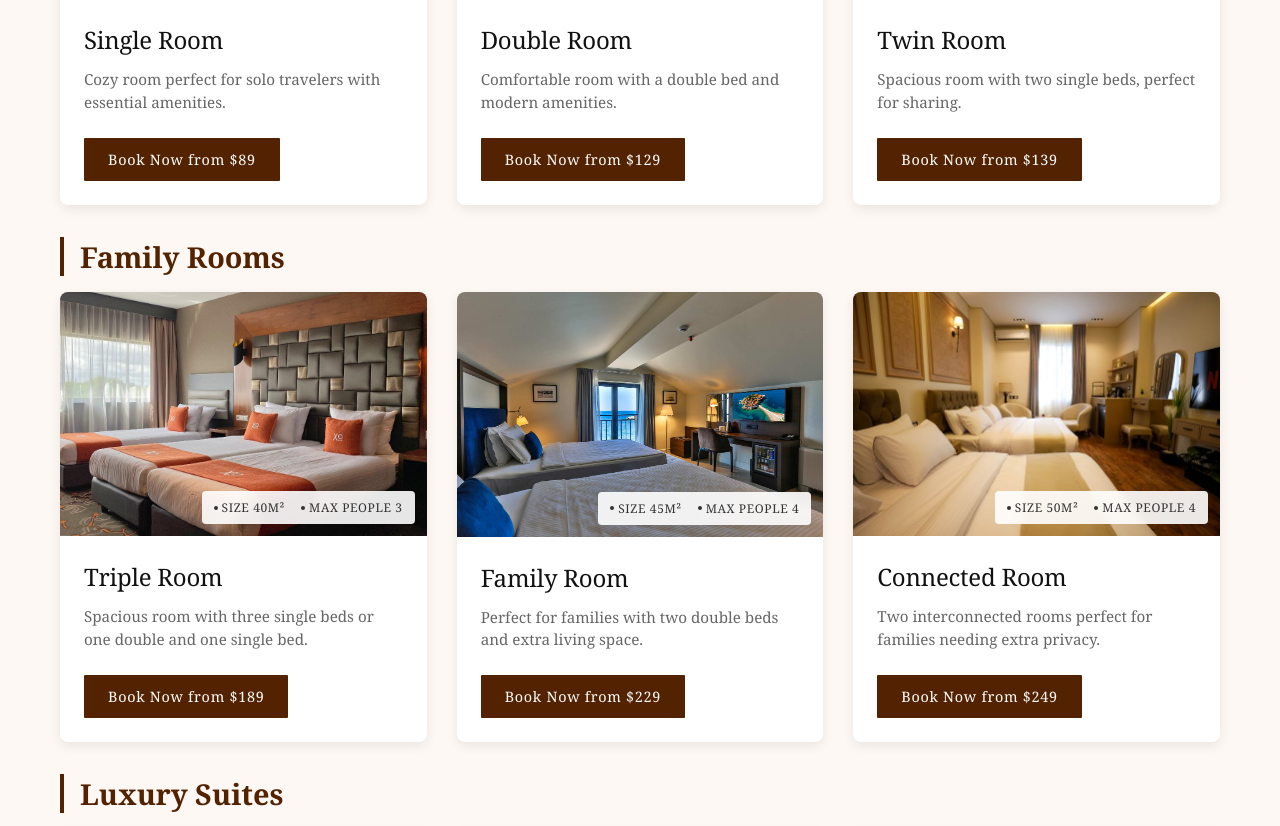
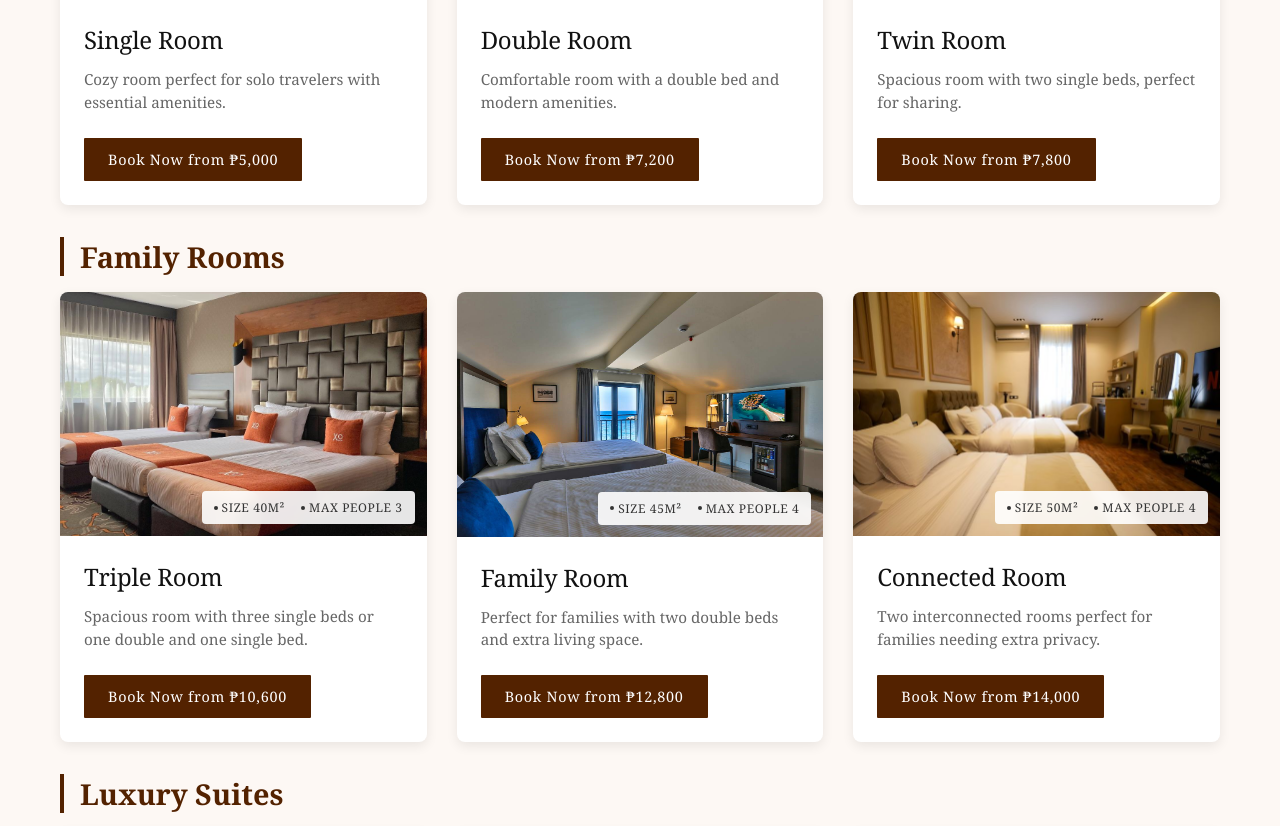
Before and after one commit to z-etsu/Hotel-Booking-System, a PHP site: page / in a window 1280 px wide. Shown: the part 1332-2158 px from the top of the page. Run offline with PHP 8.4, Linux system fonts and the light colour scheme; some libraries are stand-ins or nearby versions.

Commit message:
currency update

```diff
--- a/admin/dashboard.php
+++ b/admin/dashboard.php
@@ -82,7 +82,7 @@ $cancelledBookings = $cancelledBookingsData['cancelled_count'];
                     <div class="card-icon">📊</div>
                     <p class="card-label">Total Bookings</p>
                     <div class="card-value"><?php echo number_format($totalBookings); ?></div>
-                    <p class="card-subtext">₹<?php echo number_format($totalRevenue, 2); ?> total revenue</p>
+                    <p class="card-subtext">₱<?php echo number_format($totalRevenue, 0); ?> total revenue</p>
                 </div>
 
                 <!-- Active Bookings Card -->
@@ -103,9 +103,9 @@ $cancelledBookings = $cancelledBookingsData['cancelled_count'];
 
                 <!-- Revenue Card -->
                 <div class="analytics-card warning total-revenue">
-                    <div class="card-icon">₹</div>
+                    <div class="card-icon">₱</div>
                     <p class="card-label">Total Revenue</p>
-                    <div class="card-value">₹<?php echo number_format($totalRevenue, 0); ?></div>
+                    <div class="card-value">₱<?php echo number_format($totalRevenue, 0); ?></div>
                     <p class="card-subtext">From all bookings</p>
                 </div>
             </div>
--- a/booking.php
+++ b/booking.php
@@ -78,7 +78,7 @@ session_start();
               </div>
               <div class="summary-price">
                 <div class="summary-from">From</div>
-                <div class="summary-value" id="detail-price-small">$399</div>
+                <div class="summary-value" id="detail-price-small">₱16,800</div>
                 <div class="summary-sub">/night</div>
               </div>
             </div>
@@ -99,7 +99,7 @@ session_start();
           <div class="booking-widget" id="booking-widget">
             <h3>Confirm Your Reservation</h3>
             <div class="price-summary">
-              <span class="final-price" id="widget-price">$399</span>
+              <span class="final-price" id="widget-price">₱16,800</span>
               <small>/ per night</small>
             </div>
             <form id="booking-form" autocomplete="off" novalidate>
--- a/bookings.php
+++ b/bookings.php
@@ -115,11 +115,11 @@ $stmt->close();
                                     <div class="booking-details-right">
                                         <div class="booking-detail-item">
                                             <span class="detail-label">💰 Price per Night</span>
-                                            <span class="detail-value">${<?php echo number_format($booking['price_per_night'], 2); ?></span>
+                                            <span class="detail-value">₱<?php echo number_format($booking['price_per_night'], 0); ?></span>
                                         </div>
                                         <div class="booking-detail-item">
                                             <span class="detail-label">💵 Total Price</span>
-                                            <span class="detail-value-total">${<?php echo number_format($booking['total_price'], 2); ?></span>
+                                            <span class="detail-value-total">₱<?php echo number_format($booking['total_price'], 0); ?></span>
                                         </div>
                                         <div class="booking-detail-item">
                                             <span class="detail-label">📝 Booking Date</span>
--- a/index.php
+++ b/index.php
@@ -91,7 +91,7 @@ session_start(); // **START SESSION: Must be at the very top**
           <div class="card-content">
             <h3>Single Room</h3>
             <p>Cozy room perfect for solo travelers with essential amenities.</p>
-            <a class="btn book-btn" href="booking.php?room=single-room">Book Now from $89</a>
+            <a class="btn book-btn" href="booking.php?room=single-room">Book Now from ₱5,000</a>
           </div>
         </article>
 
@@ -106,7 +106,7 @@ session_start(); // **START SESSION: Must be at the very top**
           <div class="card-content">
             <h3>Double Room</h3>
             <p>Comfortable room with a double bed and modern amenities.</p>
-            <a class="btn book-btn" href="booking.php?room=double-room">Book Now from $129</a>
+            <a class="btn book-btn" href="booking.php?room=double-room">Book Now from ₱7,200</a>
           </div>
         </article>
 
@@ -121,7 +121,7 @@ session_start(); // **START SESSION: Must be at the very top**
           <div class="card-content">
             <h3>Twin Room</h3>
             <p>Spacious room with two single beds, perfect for sharing.</p>
-            <a class="btn book-btn" href="booking.php?room=twin-room">Book Now from $139</a>
+            <a class="btn book-btn" href="booking.php?room=twin-room">Book Now from ₱7,800</a>
           </div>
         </article>
       </div>
@@ -139,7 +139,7 @@ session_start(); // **START SESSION: Must be at the very top**
           <div class="card-content">
             <h3>Triple Room</h3>
             <p>Spacious room with three single beds or one double and one single bed.</p>
-            <a class="btn book-btn" href="booking.php?room=triple-room">Book Now from $189</a>
+            <a class="btn book-btn" href="booking.php?room=triple-room">Book Now from ₱10,600</a>
           </div>
         </article>
 
@@ -154,7 +154,7 @@ session_start(); // **START SESSION: Must be at the very top**
           <div class="card-content">
             <h3>Family Room</h3>
             <p>Perfect for families with two double beds and extra living space.</p>
-            <a class="btn book-btn" href="booking.php?room=family-room">Book Now from $229</a>
+            <a class="btn book-btn" href="booking.php?room=family-room">Book Now from ₱12,800</a>
           </div>
         </article>
 
@@ -169,7 +169,7 @@ session_start(); // **START SESSION: Must be at the very top**
           <div class="card-content">
             <h3>Connected Room</h3>
             <p>Two interconnected rooms perfect for families needing extra privacy.</p>
-            <a class="btn book-btn" href="booking.php?room=connected-room">Book Now from $249</a>
+            <a class="btn book-btn" href="booking.php?room=connected-room">Book Now from ₱14,000</a>
           </div>
         </article>
       </div>
@@ -187,7 +187,7 @@ session_start(); // **START SESSION: Must be at the very top**
           <div class="card-content">
             <h3>Executive Suite</h3>
             <p>Luxurious suite with separate living room and premium amenities.</p>
-            <a class="btn book-btn" href="booking.php?room=executive-suite">Book Now from $299</a>
+            <a class="btn book-btn" href="booking.php?room=executive-suite">Book Now from ₱16,800</a>
           </div>
         </article>
 
@@ -202,7 +202,7 @@ session_start(); // **START SESSION: Must be at the very top**
           <div class="card-content">
             <h3>Presidential Suite</h3>
             <p>Our finest suite with panoramic views and exclusive services.</p>
-            <a class="btn book-btn" href="booking.php?room=presidential-suite">Book Now from $399</a>
+            <a class="btn book-btn" href="booking.php?room=presidential-suite">Book Now from ₱22,400</a>
           </div>
         </article>
 
@@ -217,7 +217,7 @@ session_start(); // **START SESSION: Must be at the very top**
           <div class="card-content">
             <h3>Royal Suite</h3>
             <p>Ultimate luxury with multiple rooms and private terrace.</p>
-            <a class="btn book-btn" href="booking.php?room=royal-suite">Book Now from $449</a>
+            <a class="btn book-btn" href="booking.php?room=royal-suite">Book Now from ₱25,200</a>
           </div>
         </article>
       </div>
--- a/login-page.php
+++ b/login-page.php
@@ -212,7 +212,7 @@ session_start();
 <body class="page-transition">
   <header id="navbar" class="scrolled">
     <div class="container">
-      <h1 class="logo">Elegante</h1>
+      <a href="index.php" style="text-decoration: none;"><h1 class="logo">Elegante</h1></a>
       <nav>
         <a href="index.php">Home</a>
         <a href="rooms.php">Rooms</a>
```
Also changed, not shown: booking.js (+5 -5 lines), rooms.js (+10 -10 lines), rooms.php (+4 -6 lines).
